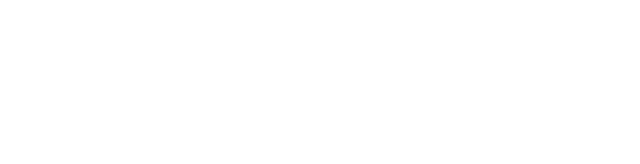
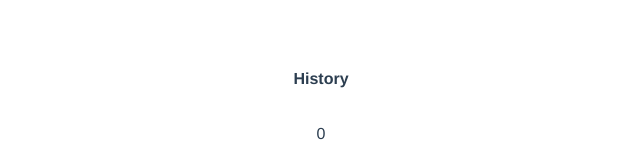
Before and after one commit to ChristopherKevinHamdajani/VuexCounter, a Vue app: page / in a window 1280 px wide. Shown: the part 644-808 px from the top of the page, without its empty margins (319-959 px from the left). Built offline with nearby package versions, Linux system fonts and the light colour scheme.

Commit message:
display the history

```diff
--- a/src/components/Component3.vue
+++ b/src/components/Component3.vue
@@ -1,15 +1,18 @@
 <template>
   <div>
       <Component4 />
+      <History />
   </div>
 </template>
 
 <script>
 import Component4 from "./Component4"
+import History from "./History"
 export default {
     name: 'Component3',
     components: {
-        Component4
+        Component4,
+        History
     }
 
 }
--- /dev/null
+++ b/src/components/History.vue
@@ -0,0 +1,37 @@
+<template>
+  <div class="container">
+      <h4>History</h4>
+      <div class="flex">
+          <p v-for="(number,index) in history" :key="index">
+              {{ number }}
+          </p>
+      </div>
+  </div>
+</template>
+
+<script>
+import {mapState} from "vuex"
+export default {
+    computed: {
+        ...mapState(["history"])
+    }
+}
+</script>
+
+<style>
+    .container {
+        margin-top: 7rem;
+    }
+    .flex{
+        display: flex;
+        text-align: center;
+        width: 25rem;
+        margin: 0 auto;
+        justify-content: center;
+        flex-wrap: wrap;
+    }
+
+    .flex p {
+        margin:1rem;
+    }
+</style>
--- a/src/main.js
+++ b/src/main.js
@@ -8,14 +8,17 @@
     state() {
         return {
             counter: 0,
+            history: [0]
         }
     },
     mutations:  {
         addToCounter(state, payload) {
             state.counter = state.counter + payload;
+            state.history.push(state.counter);
         },
         subtractFromCounter(state, payload) {
             state.counter = state.counter - payload;
+            state.history.push(state.counter);
         }
     },
     actions: {
```
